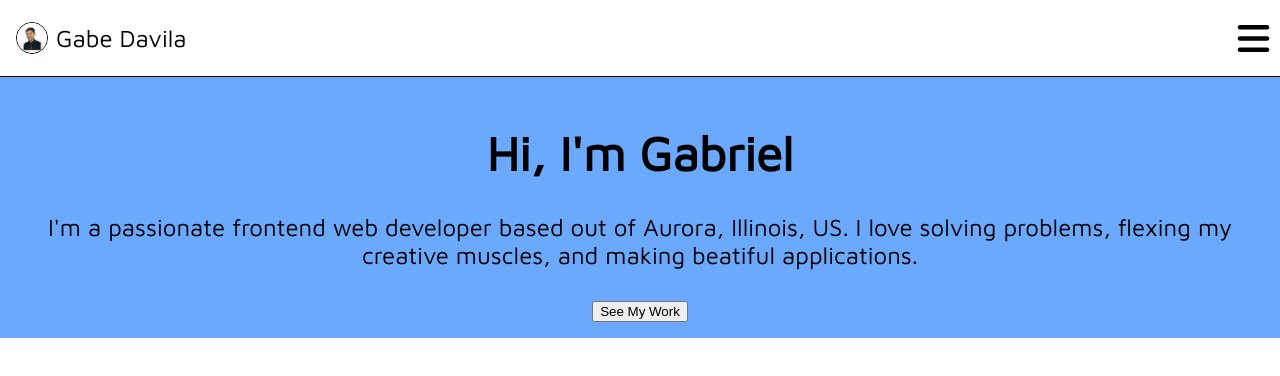
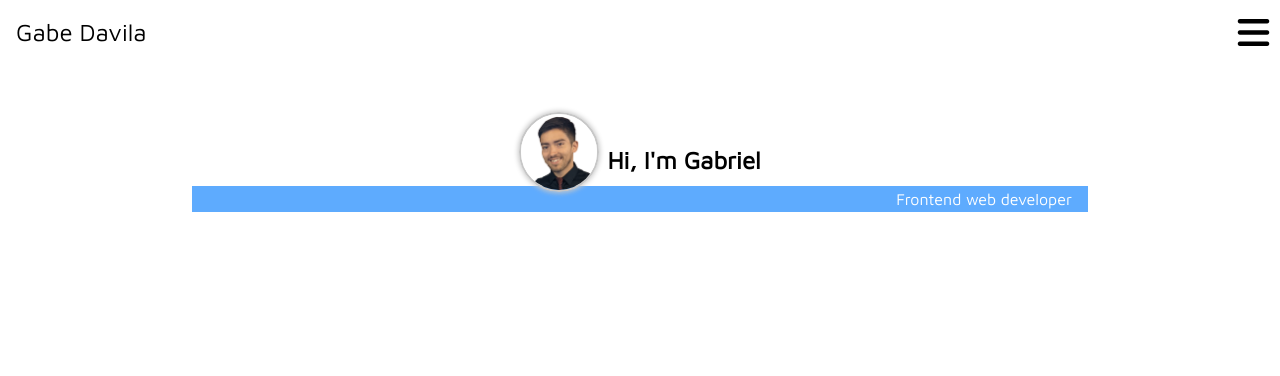
Before and after one commit to GabrielJDavila/Portfolio2.0, a React (Vite) app in the folder portfolio2.0/: page / in a window 1280 px wide. Shown: the top 376 px of the page. Built offline with nearby package versions, Linux system fonts and the light colour scheme.

Commit message:
More CSS Updates

```diff
--- a/portfolio2.0/src/Hero.jsx
+++ b/portfolio2.0/src/Hero.jsx
@@ -2,9 +2,10 @@
 export default function Hero() {
     return (
         <div className="hero-container">
+            <img src="./src/assets/selfportrait2.png" className="hero-logo"></img>
             <h1 className="hero-title">Hi, I'm Gabriel</h1>
-            <p className="hero-description">I'm a passionate frontend web developer based out of Aurora, Illinois, US. I love solving problems, flexing my creative muscles, and making beatiful applications.</p>
-            <button>See My Work</button>
+            <p className="hero-description">Frontend web developer</p>
+            {/* <button>See My Work</button> */}
         </div>
     )
 }
--- a/portfolio2.0/src/Nav.jsx
+++ b/portfolio2.0/src/Nav.jsx
@@ -4,13 +4,13 @@ export default function Nav(props) {
 
     const styles = {
         width: props.showMenu ? "100%" : "0",
-        height: props.showMenu ? "100vh" : "0",
+        height: props.showMenu ? "80vh" : "0",
         overflowX: props.showMenu ? "" : "hidden"
     }
 
     const position = {
-        top: props.showMenu ? "10px" : "0",
-        right: props.showMenu ? "15px" : "0",
+        // top: props.showMenu ? "10px" : "0",
+        // right: props.showMenu ? "15px" : "0",
         display: !props.showMenu && "none",
     }
     // const menuIcon =
@@ -26,11 +26,11 @@ export default function Nav(props) {
 
     return (
         <div className="nav-container1">
-            <img src="./src/assets/selfportrait.png.png" className="nav-logo"></img>
             <p className="nav-title">Gabe Davila</p>
-            <i className="fa-solid fa-bars" onClick={props.toggleMenu}></i>
+            {!props.showMenu ? <i className="fa-solid fa-bars" onClick={props.toggleMenu}></i> :
+            <i className="fa-solid fa-xmark" onClick={props.toggleMenu} style={position}></i>
+            }
             <nav className="nav-container2" style={styles}>
-                <i className="fa-solid fa-xmark" onClick={props.toggleMenu} style={position}></i>
                 <li className="nav-item">Home</li>
                 <li className="nav-item">About</li>
                 <li className="nav-item">My Work</li>
--- a/portfolio2.0/src/index.css
+++ b/portfolio2.0/src/index.css
@@ -84,15 +84,9 @@ body {
   align-items: center;
   padding: 0 1rem;
   justify-content: space-between;
-  border-bottom: 1px solid black;
+  /* border-bottom: 1px solid black; */
   position: relative;
-}
-
-.nav-logo {
-  margin-right: .5rem;
-  width: 2rem;
-  border-radius: 50%;
-  border: 1px solid black;
+  height: 4rem;
 }
 
 .nav-title {
@@ -106,23 +100,31 @@ body {
   justify-content: center;
   background: rgb(99, 99, 99);
   position: absolute;
-  top: 0;
+  top: 64px;
   right: 0;
+  left: 0;
+  overflow-y: hidden;
+  z-index: 1;
   transition: .5s all ease;
 }
 
 .fa-bars {
   transition: .5s all ease;
   scale: 1.5;
+  margin-left: auto;
 }
 
 .fa-xmark {
-  position: absolute;
-  margin-top: 1rem;
   right: 0px;
   scale: 1.7;
   transition: .5s all ease;
-  color: white;
+  margin-left: auto;
+}
+
+.fa-bars:active,
+.fa-xmark:active {
+  transform: rotate(360deg);
+  transition: ease all .1s;
 }
 
 .fa-bars:hover,
@@ -146,6 +148,39 @@ body {
 }
 
 .hero-container {
-  background: rgb(107, 169, 255);;
+  /* background: rgb(107, 169, 255);; */
   padding: 1rem;
+  display: flex;
+  position: relative;
+  margin: 2rem auto 0 auto;
+  text-align: center;
+  justify-content: center;
+  align-items: center;
 }
+
+.hero-logo {
+  margin-right: .5rem;
+  width: 5rem;
+  border-radius: 50%;
+  border: 2px solid rgb(199, 199, 199);
+  box-shadow: 0px 0px 5px 1px rgb(199, 199, 199);
+}
+
+.hero-title {
+  font-size: 1.5rem;
+  margin-bottom: 0;
+  text-align: left;
+}
+
+.hero-description {
+  background: rgb(94, 171, 254);
+  color: white;
+  font-size: 1rem;
+  position: absolute;
+  width: 70%;
+  text-align: right;
+  margin: auto;
+  padding: .25rem 1rem;
+  z-index: -1;
+  top: 90px;
+}
```
Also changed, not shown: portfolio2.0/src/assets/selfportrait2.png (added).
